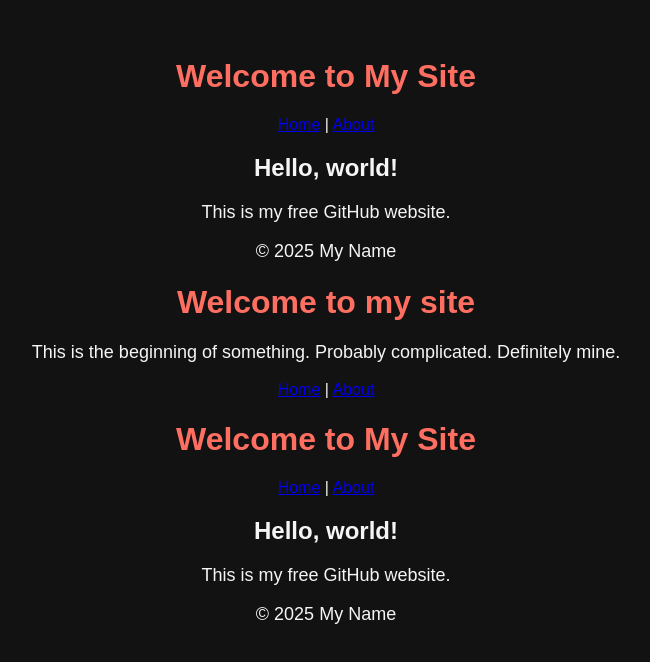
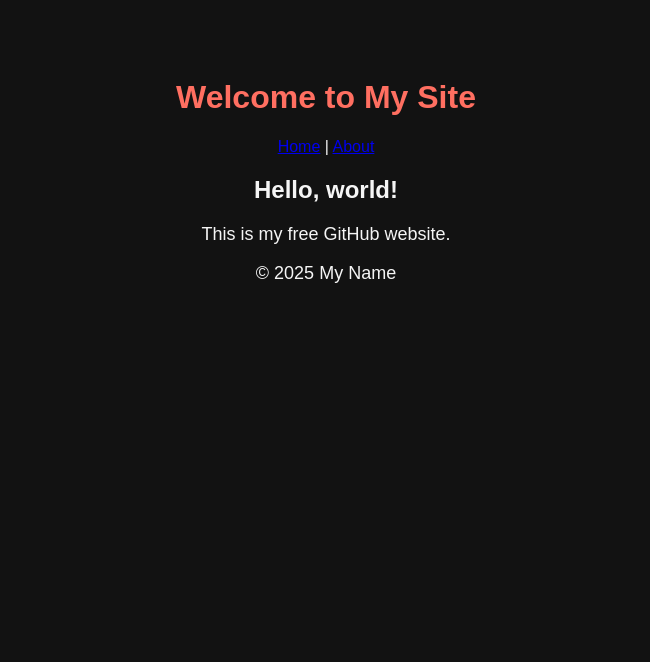
Before and after one commit to vincere739-ship-it/Vincent.github.io, a plain HTML site: page index.html in a window 1280 px wide. Shown: the whole page, without its empty margins (314-964 px from the left). Drawn offline with Linux system fonts and the light colour scheme.

Commit message:
Update index.html

```diff
--- a/index.html
+++ b/index.html
@@ -1,3 +1,12 @@
+<!DOCTYPE html>
+<html lang="en">
+<head>
+    <meta charset="UTF-8">
+    <meta name="viewport" content="width=device-width, initial-scale=1.0">
+    <title>My First Website</title>
+    <link rel="stylesheet" href="style.css">
+</head>
+
 <body>
     <header>
         <h1>Welcome to My Site</h1>
@@ -16,37 +25,4 @@
         <p>&copy; 2025 My Name</p>
     </footer>
 </body>
-<link rel="stylesheet" href="style.css">
-<!DOCTYPE html>
-<html>
-<head>
-    <meta charset="UTF-8">
-    <title>Vincent</title>
-</head>
-<body>
-    <h1>Welcome to my site</h1>
-    <p>This is the beginning of something. Probably complicated. Definitely mine.</p>
-</body>
 </html>
-<nav>
-    <a href="index.html">Home</a> |
-    <a href="about.html">About</a>
-</nav>
-<body>
-    <header>
-        <h1>Welcome to My Site</h1>
-        <nav>
-            <a href="index.html">Home</a> |
-            <a href="about.html">About</a>
-        </nav>
-    </header>
-
-    <main>
-        <h2>Hello, world!</h2>
-        <p>This is my free GitHub website.</p>
-    </main>
-
-    <footer>
-        <p>&copy; 2025 My Name</p>
-    </footer>
-</body>
```
